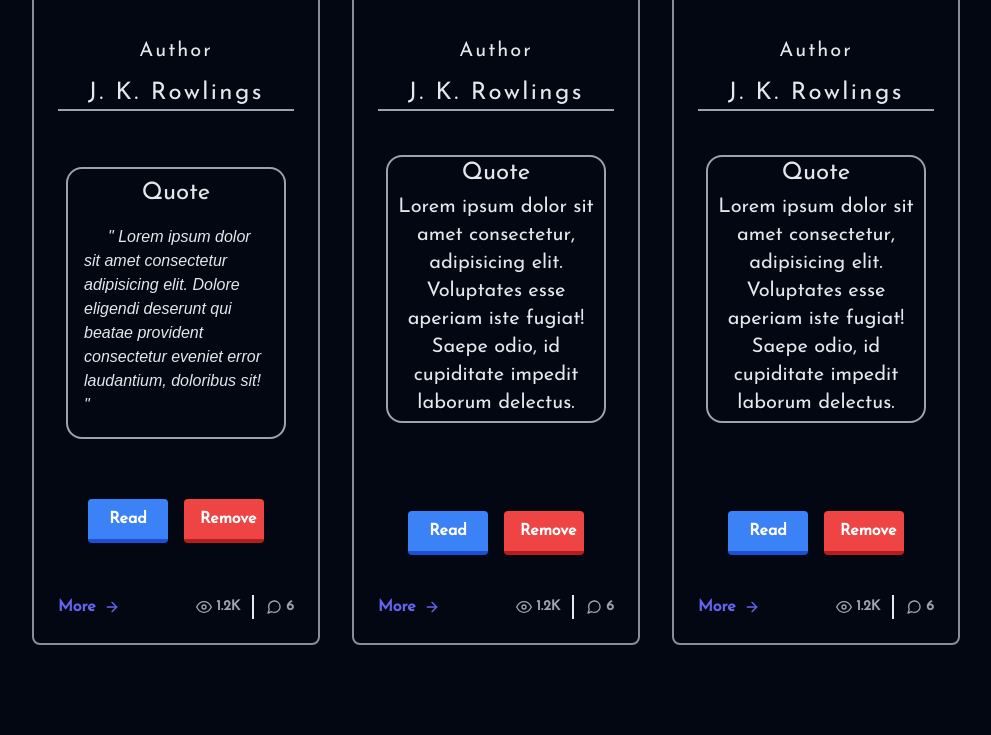
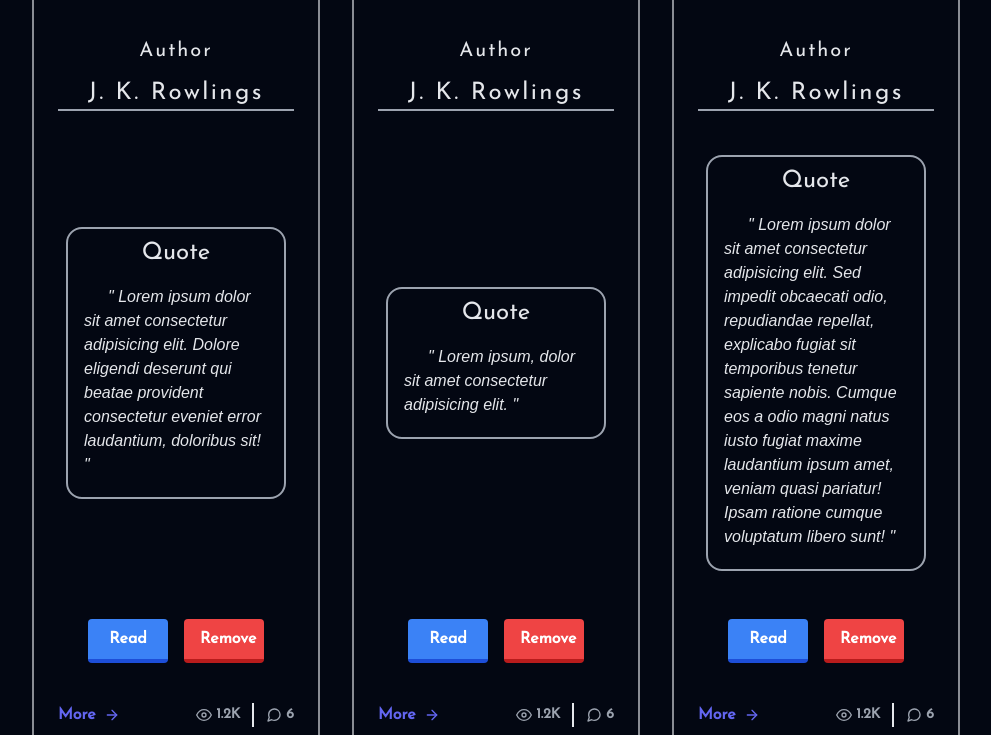
Before and after one commit to s-Radu/Odin-Project-Library, a website: page index.html in a window 1280 px wide. Shown: the part 585-1320 px from the top of the page, without its empty margins (144-1135 px from the left). Drawn offline with Linux system fonts and the light colour scheme.

Commit message:
added blur and disabled buttons on more button on cards" git add . git commit -m "The slide in animation is done and added button for slide out animatioin
Now the JS needs to be done"

```diff
--- a/index.html
+++ b/index.html
@@ -52,6 +52,7 @@
 
             <div class="p-4 transition ease-in-out delay-75 duration-200 min-h-card card">
                 <div class="h-full border-2 border-gray-200 border-opacity-60 rounded-lg overflow-hidden">
+
                     <div class="h-full p-6 flex flex-col justify-between">
                         <div class="book-info">
                             <h1 class="text-5xl text-center m-10 border-b-2 border-gray-400 p-1">Book title</h1>
@@ -70,7 +71,66 @@
                                 beatae provident consectetur eveniet error laudantium, doloribus sit!
                             </p>
                         </div>
+                        <div class="flex flex-col">
+                            <div class="flex gap-4  mx-auto justify-around align-center m-10 ">
+                                <button
+                                    class="read bg-blue-500 hover:bg-blue-400 text-white font-bold py-2 px-4 border-b-4 border-blue-700 hover:border-blue-500 rounded w-20"
+                                    disabled>Read</button>
+                                <button
+                                    class="not-read  bg-red-500 hover:bg-red-400 text-white font-bold py-2 px-4 border-b-4 border-red-700 hover:border-red-500 rounded w-20  ">Remove</button>
+                            </div>
 
+                            <div class="flex items-center justify-self-end">
+                                <a class="text-indigo-500 inline-flex items-center md:mb-2 lg:mb-0 cursor-pointer more">
+                                    More
+                                    <svg class="w-4 h-4 ml-2" viewBox="0 0 24 24" stroke="currentColor" stroke-width="2"
+                                        fill="none" stroke-linecap="round" stroke-linejoin="round">
+                                        <path d="M5 12h14"></path>
+                                        <path d="M12 5l7 7-7 7"></path>
+                                    </svg>
+                                </a>
+                                <span
+                                    class="text-gray-400 mr-3 inline-flex items-center lg:ml-auto md:ml-0 ml-auto leading-none text-sm pr-3 py-1 border-r-2 border-gray-200">
+                                    <svg class="w-4 h-4 mr-1" stroke="currentColor" stroke-width="2" fill="none"
+                                        stroke-linecap="round" stroke-linejoin="round" viewBox="0 0 24 24">
+                                        <path d="M1 12s4-8 11-8 11 8 11 8-4 8-11 8-11-8-11-8z"></path>
+                                        <circle cx="12" cy="12" r="3"></circle>
+                                    </svg>1.2K
+                                </span>
+                                <span class="text-gray-400 inline-flex items-center leading-none text-sm">
+                                    <svg class="w-4 h-4 mr-1" stroke="currentColor" stroke-width="2" fill="none"
+                                        stroke-linecap="round" stroke-linejoin="round" viewBox="0 0 24 24">
+                                        <path
+                                            d="M21 11.5a8.38 8.38 0 01-.9 3.8 8.5 8.5 0 01-7.6 4.7 8.38 8.38 0 01-3.8-.9L3 21l1.9-5.7a8.38 8.38 0 01-.9-3.8 8.5 8.5 0 014.7-7.6 8.38 8.38 0 013.8-.9h.5a8.48 8.48 0 018 8v.5z">
+                                        </path>
+                                    </svg>6
+                                </span>
+                            </div>
+                        </div>
+                    </div>
+                </div>
+            </div>
+            <div class="p-4 transition ease-in-out delay-75 duration-200 min-h-card  card">
+                <div class="h-full border-2 border-gray-200 border-opacity-60 rounded-lg overflow-hidden">
+
+                    <div class="h-full p-6 flex flex-col justify-between">
+                        <div class="book-info">
+                            <h1 class="text-5xl text-center m-10 border-b-2 border-gray-400 p-1">Book title</h1>
+                            <h2 class="tracking-widest text-center text-xl font-medium text-gray-200 mb-3">Author</h2>
+                            <h2
+                                class="tracking-widest text-center text-2xl font-medium text-gray-200 mb-1 border-b-2 border-gray-400">
+                                J. K. Rowlings</h2>
+                        </div>
+
+                        <div class="quote-section border-2 border-gray-400 rounded-2xl m-2 mt-10">
+                            <h2 class="text-center text-2xl font-medium text-gray-200 mb-1 border-gray-400 m-2 ">
+                                Quote</h2>
+                            <p class="text-left indent-6 pb-4 m-4 font-medium text-gray-200 mb-1 border-gray-400 italic font-nunito
+                            before:quote-content after:quote-content ">
+                                Lorem ipsum, dolor sit amet consectetur adipisicing elit.
+                            </p>
+                        </div>
+                        <div class="flex flex-col">
                             <div class="flex gap-4  mx-auto justify-around align-center m-10 ">
                                 <button
                                     class="read bg-blue-500 hover:bg-blue-400 text-white font-bold py-2 px-4 border-b-4 border-blue-700 hover:border-blue-500 rounded w-20">Read</button>
@@ -107,10 +167,11 @@
                         </div>
                     </div>
                 </div>
+            </div>
+            <div class="p-4 transition ease-in-out delay-75 duration-200 min-h-card card">
+                <div class="h-full border-2 border-gray-200 border-opacity-60 rounded-lg overflow-hidden">
 
-            <div class="p-4 transition ease-in-out delay-75 duration-200 h-card card">
-                <div class="h-full border-2 border-gray-200 border-opacity-60 rounded-lg overflow-hidden flex flex-col">
-                    <div class="p-6 flex flex-col">
+                    <div class="h-full p-6 flex flex-col justify-between">
                         <div class="book-info">
                             <h1 class="text-5xl text-center m-10 border-b-2 border-gray-400 p-1">Book title</h1>
                             <h2 class="tracking-widest text-center text-xl font-medium text-gray-200 mb-3">Author</h2>
@@ -120,15 +181,18 @@
                         </div>
 
                         <div class="quote-section border-2 border-gray-400 rounded-2xl m-2 mt-10">
-                            <h2 class="text-center text-2xl font-medium text-gray-200 mb-1 border-gray-400">
+                            <h2 class="text-center text-2xl font-medium text-gray-200 mb-1 border-gray-400 m-2 ">
                                 Quote</h2>
-                            <p class="text-center text-xl font-medium text-gray-200 mb-1 border-gray-400">
-                                Lorem ipsum dolor sit amet consectetur, adipisicing elit. Voluptates esse aperiam iste
-                                fugiat! Saepe odio, id cupiditate impedit laborum delectus.
+                            <p class="text-left indent-6 pb-4 m-4 font-medium text-gray-200 mb-1 border-gray-400 italic font-nunito
+                            before:quote-content after:quote-content ">
+                                Lorem ipsum dolor sit amet consectetur adipisicing elit. Sed impedit obcaecati odio,
+                                repudiandae repellat, explicabo fugiat sit temporibus tenetur sapiente nobis. Cumque eos
+                                a odio magni natus iusto fugiat maxime laudantium ipsum amet, veniam quasi pariatur!
+                                Ipsam ratione cumque voluptatum libero sunt!
                             </p>
                         </div>
-
-                        <div class="flex gap-4  mx-auto justify-around align-center m-10 pt-10">
+                        <div class="flex flex-col">
+                            <div class="flex gap-4  mx-auto justify-around align-center m-10 ">
                                 <button
                                     class="read bg-blue-500 hover:bg-blue-400 text-white font-bold py-2 px-4 border-b-4 border-blue-700 hover:border-blue-500 rounded w-20">Read</button>
                                 <button
@@ -161,62 +225,6 @@
                                     </svg>6
                                 </span>
                             </div>
-                    </div>
-                </div>
-            </div>
-
-            <div class="p-4 transition ease-in-out delay-75 duration-200 h-card card">
-                <div class="h-full border-2 border-gray-200 border-opacity-60 rounded-lg overflow-hidden flex flex-col">
-                    <div class="p-6 flex flex-col">
-                        <div class="book-info">
-                            <h1 class="text-5xl text-center m-10 border-b-2 border-gray-400 p-1">Book title</h1>
-                            <h2 class="tracking-widest text-center text-xl font-medium text-gray-200 mb-3">Author</h2>
-                            <h2
-                                class="tracking-widest text-center text-2xl font-medium text-gray-200 mb-1 border-b-2 border-gray-400">
-                                J. K. Rowlings</h2>
-                        </div>
-
-                        <div class="quote-section border-2 border-gray-400 rounded-2xl m-2 mt-10">
-                            <h2 class="text-center text-2xl font-medium text-gray-200 mb-1 border-gray-400">
-                                Quote</h2>
-                            <p class="text-center text-xl font-medium text-gray-200 mb-1 border-gray-400">
-                                Lorem ipsum dolor sit amet consectetur, adipisicing elit. Voluptates esse aperiam iste
-                                fugiat! Saepe odio, id cupiditate impedit laborum delectus.
-                            </p>
-                        </div>
-
-                        <div class="flex gap-4  mx-auto justify-around align-center m-10 pt-10">
-                            <button
-                                class="read bg-blue-500 hover:bg-blue-400 text-white font-bold py-2 px-4 border-b-4 border-blue-700 hover:border-blue-500 rounded w-20">Read</button>
-                            <button
-                                class="not-read  bg-red-500 hover:bg-red-400 text-white font-bold py-2 px-4 border-b-4 border-red-700 hover:border-red-500 rounded w-20  ">Remove</button>
-                        </div>
-
-                        <div class="flex items-center justify-self-end">
-                            <a class="text-indigo-500 inline-flex items-center md:mb-2 lg:mb-0 cursor-pointer more">
-                                More
-                                <svg class="w-4 h-4 ml-2" viewBox="0 0 24 24" stroke="currentColor" stroke-width="2"
-                                    fill="none" stroke-linecap="round" stroke-linejoin="round">
-                                    <path d="M5 12h14"></path>
-                                    <path d="M12 5l7 7-7 7"></path>
-                                </svg>
-                            </a>
-                            <span
-                                class="text-gray-400 mr-3 inline-flex items-center lg:ml-auto md:ml-0 ml-auto leading-none text-sm pr-3 py-1 border-r-2 border-gray-200">
-                                <svg class="w-4 h-4 mr-1" stroke="currentColor" stroke-width="2" fill="none"
-                                    stroke-linecap="round" stroke-linejoin="round" viewBox="0 0 24 24">
-                                    <path d="M1 12s4-8 11-8 11 8 11 8-4 8-11 8-11-8-11-8z"></path>
-                                    <circle cx="12" cy="12" r="3"></circle>
-                                </svg>1.2K
-                            </span>
-                            <span class="text-gray-400 inline-flex items-center leading-none text-sm">
-                                <svg class="w-4 h-4 mr-1" stroke="currentColor" stroke-width="2" fill="none"
-                                    stroke-linecap="round" stroke-linejoin="round" viewBox="0 0 24 24">
-                                    <path
-                                        d="M21 11.5a8.38 8.38 0 01-.9 3.8 8.5 8.5 0 01-7.6 4.7 8.38 8.38 0 01-3.8-.9L3 21l1.9-5.7a8.38 8.38 0 01-.9-3.8 8.5 8.5 0 014.7-7.6 8.38 8.38 0 013.8-.9h.5a8.48 8.48 0 018 8v.5z">
-                                    </path>
-                                </svg>6
-                            </span>
                         </div>
                     </div>
                 </div>
--- a/src/main.js
+++ b/src/main.js
@@ -8,8 +8,9 @@
   const cardElement = e.target.closest(".card");
   const readButton = cardElement.querySelector(".read");
   const notReadButton = cardElement.querySelector(".not-read");
-
-
+  readButton.disabled = true;
+  notReadButton.disabled = true;
+  cardElement.classList.add("blur-md");
 }
 
 //! Event listeners
```
Also changed, not shown: src/output.css. Lines whose indentation alone changed are shown as unchanged.
